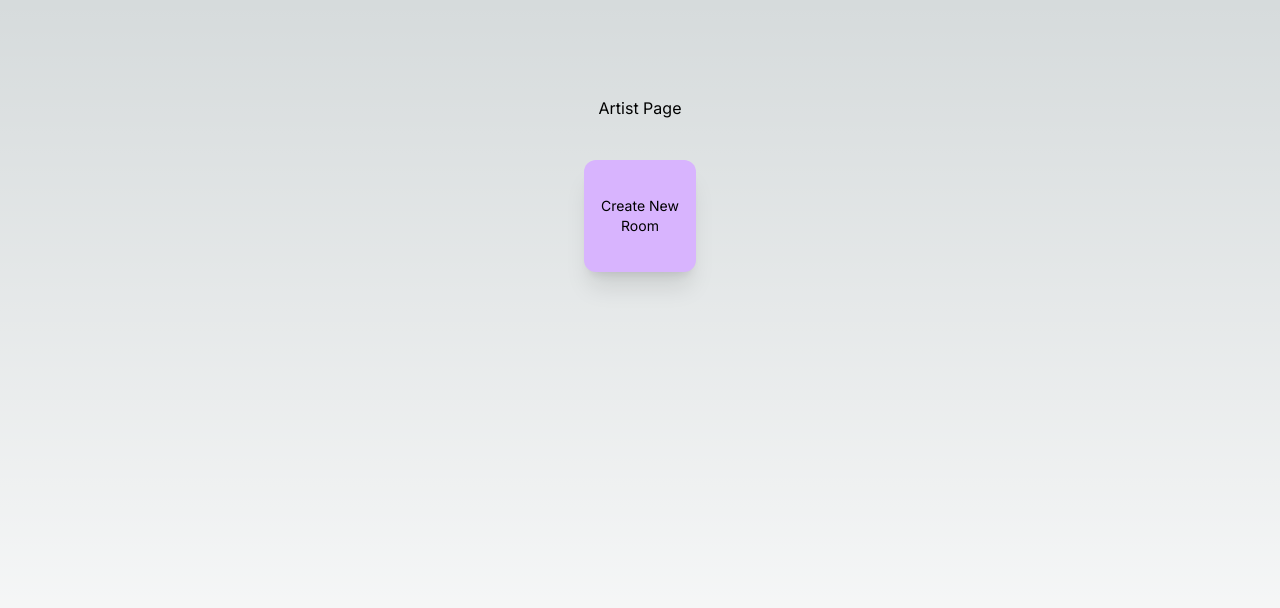
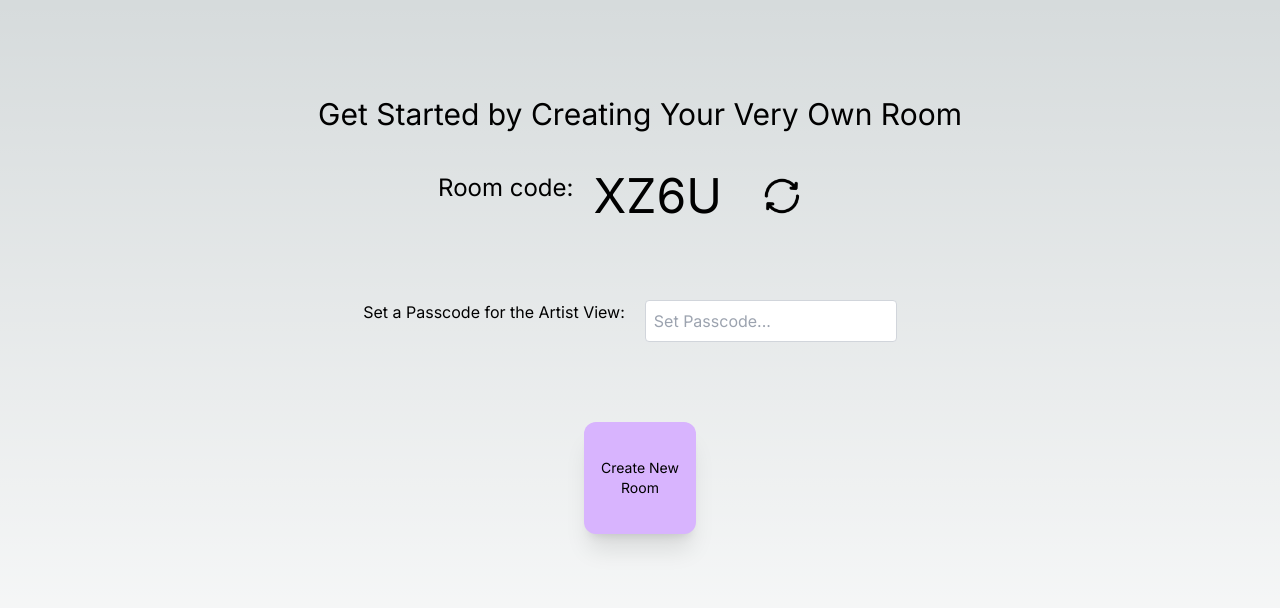
Before and after one commit to hadar-g/DJ-Web, a Next.js app: page /artistPage in a window 1280 px wide. Shown: the top 608 px of the page. Built offline with nearby package versions, Linux system fonts and the light colour scheme.

Commit message:
still styling everything

```diff
--- a/src/app/(landingPages)/artistPage/page.tsx
+++ b/src/app/(landingPages)/artistPage/page.tsx
@@ -1,28 +1,58 @@
 "use client";
 import { useRouter } from "next/navigation";
-import { FormEvent, useState, useRef } from "react";
+import { FormEvent, useState, useRef, useEffect } from "react";
+import Image from 'next/image'
+import reload from "@/icons/reload.png"
 
 export default function DJ() {
 
     const { push } = useRouter();
-    const[created, setCreated] = useState(false)
-    const roomCode = useRef('');
+    const[newRoomCode, setNewRoomCode] = useState('')
+    const[passcode, setPasscode] = useState('')
+    const roomCodeChars = 'ABCDEFGHIJKLMNPQRSTUVWXYZ123456789'
+
+    useEffect(() => {
+      createRandomString()
+    },[])
+
+    const createRandomString = () => {
+      let newRoomCode = ''
+      for(let i = 0; i < 4; i ++){
+        newRoomCode +=  roomCodeChars[Math.floor((Math.random() * roomCodeChars.length))]
+      }
+      setNewRoomCode(newRoomCode)
+    }
 
     const handleOnClick = () => {
-        setCreated(true)
-        roomCode.current = Math.random().toString(36).slice(11-4)
-    }
-    const handleGoToRoom = () => {
-        push(`/room/${roomCode.current}/artistview`);
+      push(`/room/${newRoomCode}/artistview`);
     }
 
     return (
       <main className="flex min-h-screen flex-col items-center  p-24">
-       <div>
-         Artist Page
-      </div>
+       <h1 className="text-3xl">Get Started by Creating Your Very Own Room</h1>
+       <div className="flex flex-row m-10 justify-center">
+          <h2 className="text-2xl mr-5">Room code:</h2>
+          <h2 className="text-5xl">{newRoomCode}</h2>
+          <button
+            onClick={createRandomString}
+            className="mx-10">
+              <Image src={reload} alt="reload" height={40} width={40} />
+          </button>
+       </div>
+       <div className="flex flex-row m-10 justify-center">
+          <h2>Set a Passcode for the Artist View:</h2>
+          <input
+            type="text"
+            value={passcode}
+            onChange={event => setPasscode((event?.target?.value))}
+            className="p-2 border border-gray-300 rounded text-black mx-5"
+            placeholder="Set Passcode..."
+          />
+       </div>
+
+
       <button type = "button" className="home-screen-button text-sm" onClick={handleOnClick}>Create New Room</button>
-
+{/*
       {created === true &&
             <div>
             <h1>New Room Code : {roomCode.current}</h1>
@@ -30,7 +60,7 @@ export default function DJ() {
             <button type="button" className="w-full py-2 mt-8 px-4 bg-blue-500 hover:bg-blue-600 text-white font-semibold rounded-lg shadow-md focus:outline-none focus:ring-2 focus:ring-blue-400 focus:ring-opacity-75" onClick={handleGoToRoom}>Go to Room</button>
             </div>
 
-      }
+      } */}
 
       </main>
     )
--- a/src/app/(landingPages)/guestPage/page.tsx
+++ b/src/app/(landingPages)/guestPage/page.tsx
@@ -14,10 +14,10 @@ export default  function User() {
       return (
         <main className="flex min-h-screen flex-col items-center pt-8">
          <div className="text-3xl">
-            Welcome to the User Page
+            Get Ready to Join a Party!
         </div>
-        <div className="text-xl mt-24">
-            Enter the code for the room you want to request songs in
+        <div className="text-xl mt-10">
+            Enter the Code for the Room You Want to Join
         </div>
 
         <form onSubmit={handleSubmit} >
--- a/src/app/room/[roomNumber]/artistview/page.tsx
+++ b/src/app/room/[roomNumber]/artistview/page.tsx
@@ -11,7 +11,7 @@ export default function DjRoom({params}: UserViewParams) {
       <main className="flex flex-col items-center p-10 justify-center mb-[100%]">
         <h1 className="text-4xl font-bold"> This is Your Party!</h1>
        <h2 className="mt-10 text-2xl font-semibold">Invite People with the Room Code:</h2>
-       <h2 className="font-semibold text-6xl"> {params.roomNumber} </h2>
+       <h2 className="font-semibold text-6xl mt-4"> {params.roomNumber} </h2>
 
       <div className="w-screen">
       <RequestList
--- a/src/components/requestListItem.tsx
+++ b/src/components/requestListItem.tsx
@@ -73,6 +73,36 @@ export default function RequestListItem(props: Props) {
         return "gray"
     }
 
+    const whatButtonToRender = () => {
+        if(props.userType === "guest" && props.request.willPlay === null){
+        return(
+        <div className="ml-10 flex flex-1 flex-row justify-center">
+            <button className="mx-1" onClick={handleOnClickUp}>
+               <Image src={upArrow} alt="up arrow" height={30} width={20} />
+           </button>
+            <button className="mx-1" onClick={handleOnClickDown}>
+               <Image src={downArrow} alt="down arrow" height={30} width={20} />
+           </button>
+       </div>
+       );
+       }else if(props.userType === "artist" && props.request.willPlay === null){
+        return(
+        <div className="ml-10 flex flex-1 flex-row justify-center ">
+            <button  className="mx-5" onClick={handleWillPlay}>
+                <Image src={play} alt="play" height={40} width={30} />
+            </button>
+            <button className="mx-5" onClick={handleWontPlay}>
+                <Image src={stop} alt="stop" height={40} width={30} />
+            </button>
+        </div>
+        )
+       }
+       return(
+        <div className="ml-10 flex flex-1 flex-row justify-center ">
+        </div>
+        )
+    }
+
 
     return (
         <div className="h-18 m-2 flex flex-row w-full"
@@ -84,7 +114,8 @@ export default function RequestListItem(props: Props) {
             </div>
             <div className=" font-bold ml-10  flex flex-2 flex-col justify-center  ">{props.request.votes}</div>
 
-                {props.userType === "guest"
+            {whatButtonToRender()}
+               {/* {props.userType === "guest"
                 ?
                     <div className="ml-10 flex flex-1 flex-row justify-center">
                          <button className="mx-1" onClick={handleOnClickUp}>
@@ -103,7 +134,7 @@ export default function RequestListItem(props: Props) {
                             <Image src={stop} alt="stop" height={40} width={30} />
                         </button>
                     </div>
-                 }
+                 } */}
 
 
         </div>
```
Also changed, not shown: src/icons/reload.png (added).
